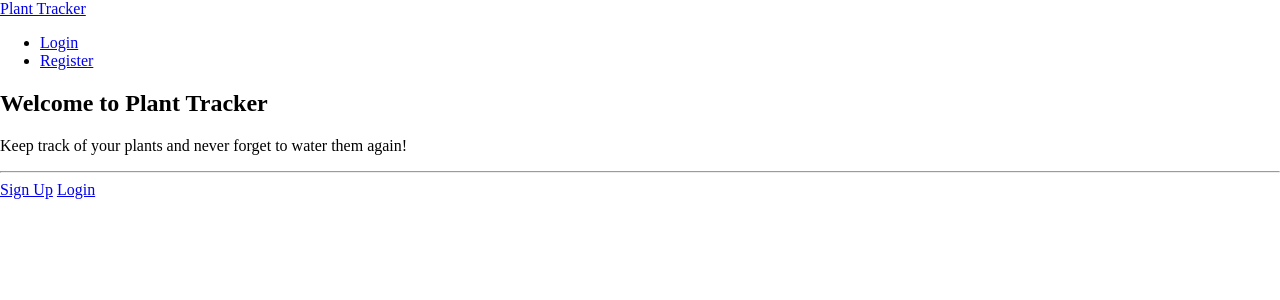
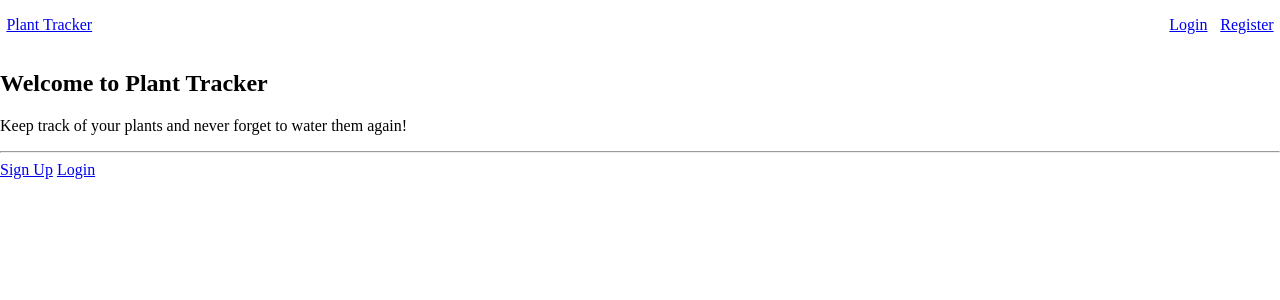
Before and after one commit to talonlikeaclaw/flask-plant-tracker, a Flask app: page / in a window 1280 px wide. Shown: the top 300 px of the page. Run offline with Flask 3, Linux system fonts and the light colour scheme.

Commit message:
implement basic styles

```diff
--- a/app/static/styles/page.css
+++ b/app/static/styles/page.css
@@ -7,3 +7,34 @@ main {
   display:flex;
   flex-direction: column;
 }
+
+nav {
+  display: flex;
+  justify-content: space-between;
+  align-items: center;
+}
+
+nav > ul {
+  display: flex;
+  justify-content: space-between;
+  list-style: none;
+}
+
+nav a {
+  margin: 0.2em;
+  padding: 0.2em;
+}
+
+form {
+  display: flex;
+  flex-direction: column;
+}
+ label {
+  margin: 0.2em;
+  padding: 0.2em;
+}
+
+input {
+  margin: 0.2em;
+  padding: 0.2em;
+}
```
